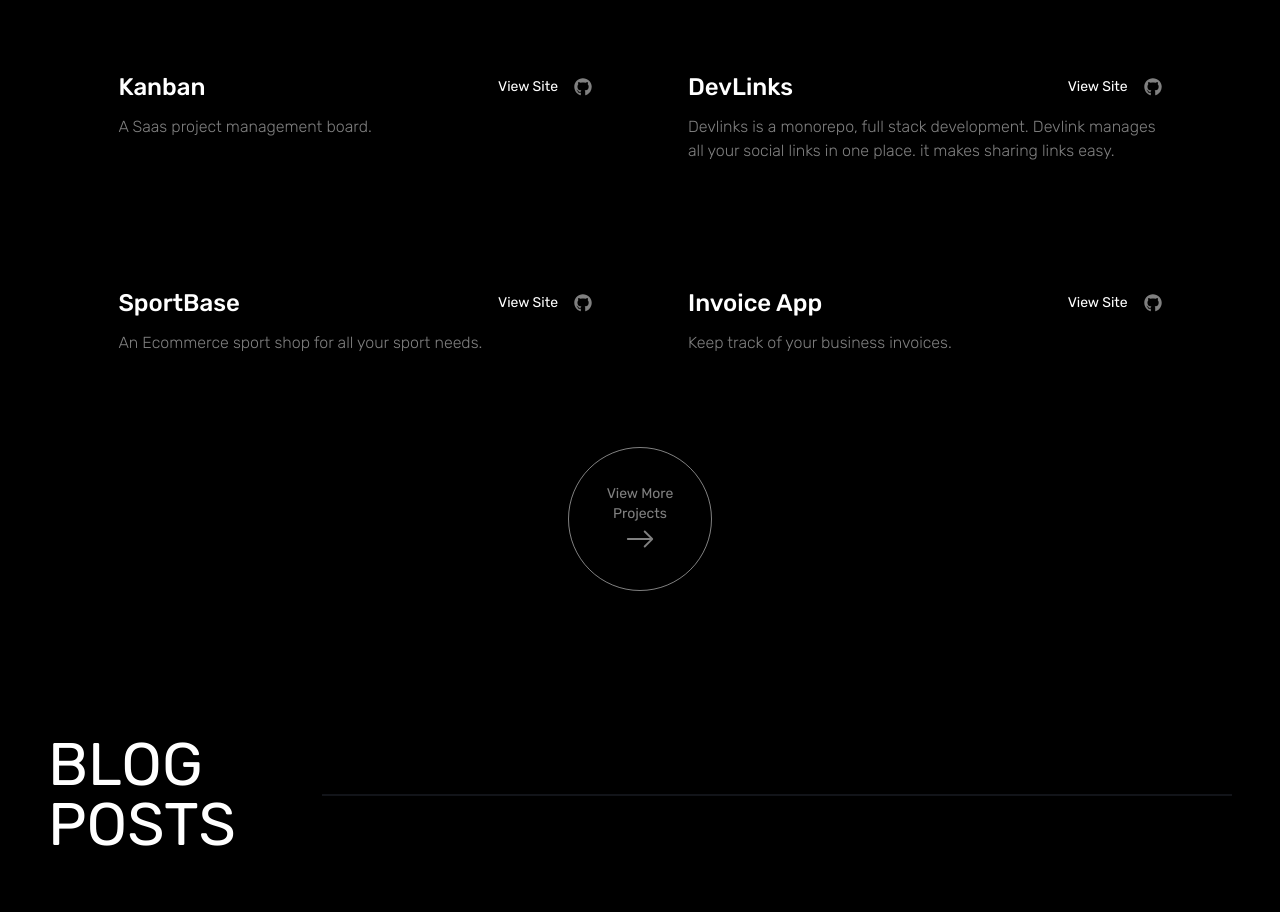
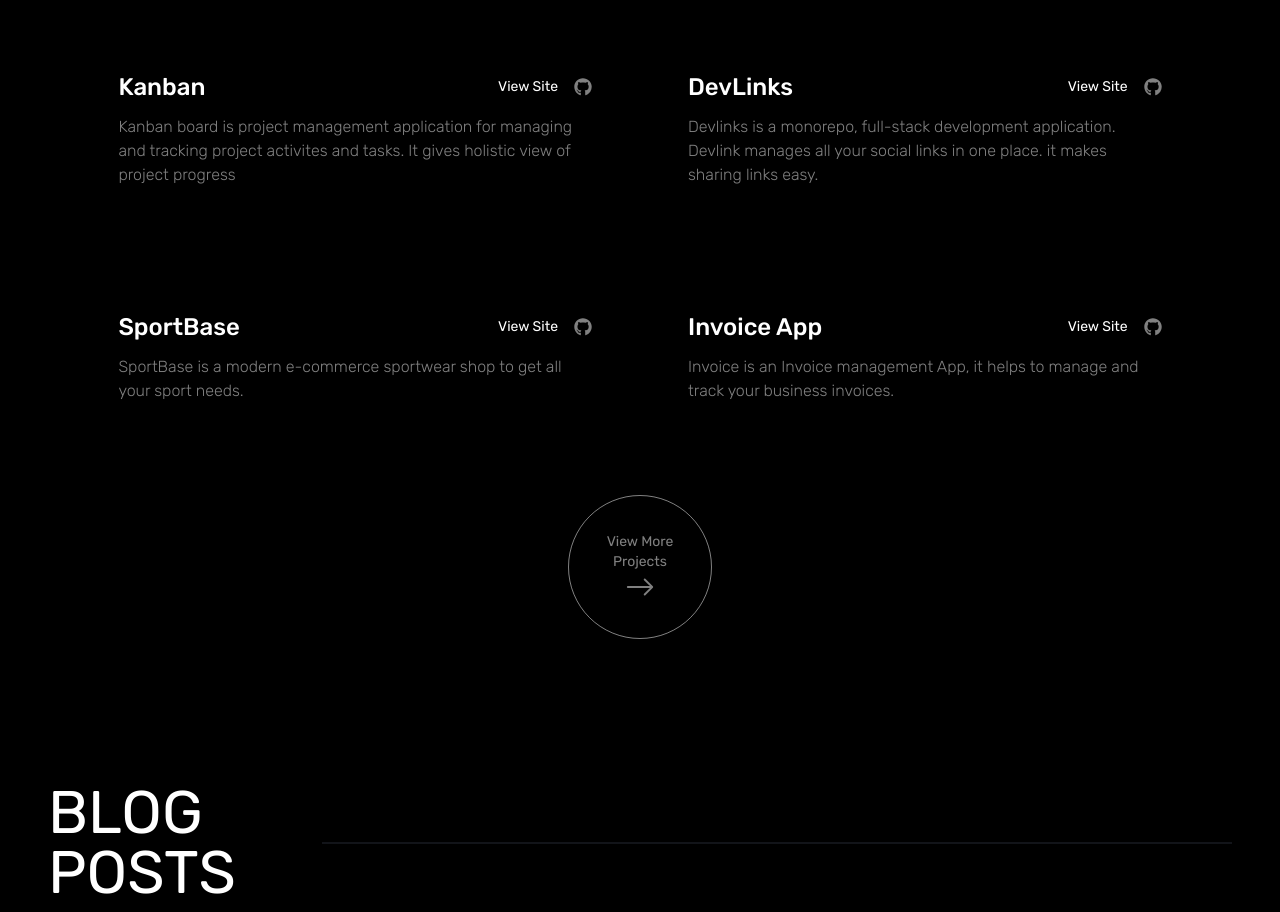
Before and after one commit to sandygudie/sandy_portfolio, a Next.js app: page / in a window 1280 px wide. Shown: the part 1685-2597 px from the top of the page. Built offline with nearby package versions, Linux system fonts and the light colour scheme.

Commit message:
updated data

```diff
--- a/data.js
+++ b/data.js
@@ -2,7 +2,7 @@ export const projects = [
   {
     id: 1,
     name: "Kanban",
-    description: "A Saas project management board.",
+    description: "Kanban board is project management application for managing and tracking project activites and tasks. It gives holistic view of project progress",
     tools: [
       "Vite(ReactJs)",
       "TypeScript",
@@ -20,7 +20,7 @@ export const projects = [
   {
     id: 2,
     name: "DevLinks",
-    description: "Devlinks is a monorepo, full stack development. Devlink manages all your social links in one place. it makes sharing links easy.",
+    description: "Devlinks is a monorepo, full-stack development application. Devlink manages all your social links in one place. it makes sharing links easy.",
     tools: ["VueJs", "TypeScript", "TailwindCSS","mySQL","Nodejs","ExpressJS"],
     link: "https://devlinks-murex.vercel.app/login",
     image: "/images/devlinks.png",
@@ -30,7 +30,7 @@ export const projects = [
   {
     id: 3,
     name: "SportBase",
-    description: "An Ecommerce sport shop  for all your sport needs. ",
+    description: "SportBase is a modern e-commerce sportwear shop to get all your sport needs.",
     tools: [
       "Nextjs",
       "TypeScript",
@@ -49,7 +49,7 @@ export const projects = [
   {
     id: 4,
     name: "Invoice App",
-    description: "Keep track of your business invoices.",
+    description: "Invoice is an Invoice management App,  it helps to manage and track your business invoices.",
     tools: [
       "React",
       "Typescript",
@@ -119,7 +119,7 @@ export const projects = [
   {
     id: 7,
     name: "Defiants",
-    description: "Empowering Web3 communities.",
+    description: "Official Site for Defiants Community",
     tools: ["NextJs", "TailwindCSS", "Sanity.io"],
     link: "https://defiants-defiants.vercel.app/",
     image: "/images/defiants.png",
```
